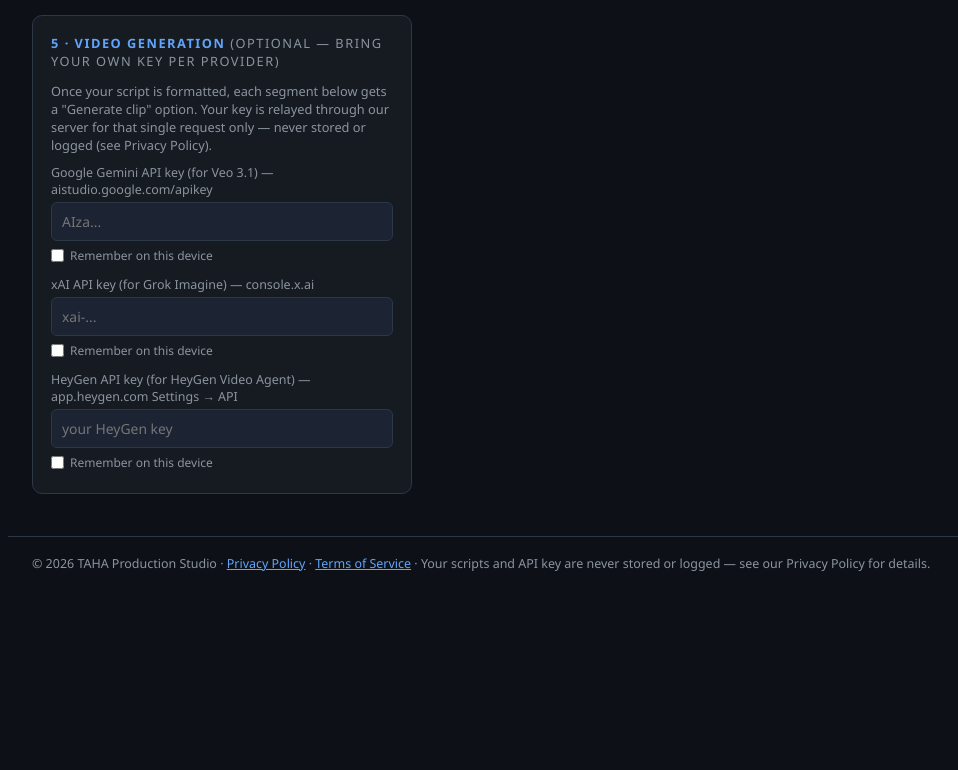
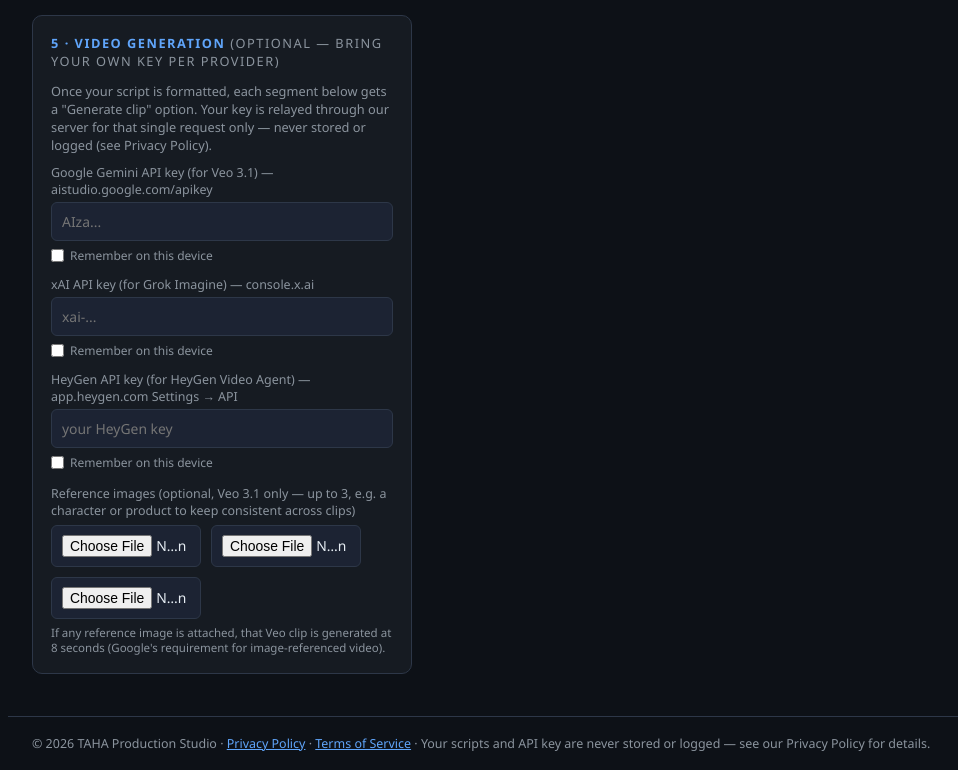
Before and after one commit to harriperry/tahastudiolabs, a plain HTML site: page scriptforge/index.html in a window 1280 px wide. Shown: the part 1395-2165 px from the top of the page, without its empty margins (32-990 px from the left). Before the commit the page ends 1985 px from the top, so only its background shows below. Drawn offline with Linux system fonts and the light colour scheme; no server answers.

Commit message:
Update index.html

```diff
--- a/scriptforge/index.html
+++ b/scriptforge/index.html
@@ -109,6 +109,13 @@
     <label style="display:flex;align-items:center;gap:6px;margin-top:6px;font-size:.75rem">
       <input type="checkbox" id="rememberVideoKeyHeygen" style="width:auto"> Remember on this device
     </label>
+    <label style="margin-top:14px">Reference images <span style="color:var(--muted);font-weight:400">(optional, Veo 3.1 only — up to 3, e.g. a character or product to keep consistent across clips)</span></label>
+    <div style="display:flex;gap:10px;margin-top:6px;flex-wrap:wrap">
+      <div><input type="file" id="refImg1" accept="image/*" style="max-width:150px"><br><img id="refImg1prev" style="display:none;max-width:70px;border-radius:6px;margin-top:4px"></div>
+      <div><input type="file" id="refImg2" accept="image/*" style="max-width:150px"><br><img id="refImg2prev" style="display:none;max-width:70px;border-radius:6px;margin-top:4px"></div>
+      <div><input type="file" id="refImg3" accept="image/*" style="max-width:150px"><br><img id="refImg3prev" style="display:none;max-width:70px;border-radius:6px;margin-top:4px"></div>
+    </div>
+    <p style="color:var(--muted);font-size:.72rem;margin-top:6px">If any reference image is attached, that Veo clip is generated at 8 seconds (Google's requirement for image-referenced video).</p>
   </div>
 </div>
 
@@ -199,6 +206,6 @@
   © 2026 TAHA Production Studio · <a href="/privacy.html" style="color:var(--accent2)">Privacy Policy</a> · <a href="/terms.html" style="color:var(--accent2)">Terms of Service</a> · Your scripts and API key are never stored or logged — see our Privacy Policy for details.
 </footer>
 
-<script src="/assets/app.js?v=video1" defer></script>
+<script src="/assets/app.js?v=video2" defer></script>
 </body>
 </html>
```
